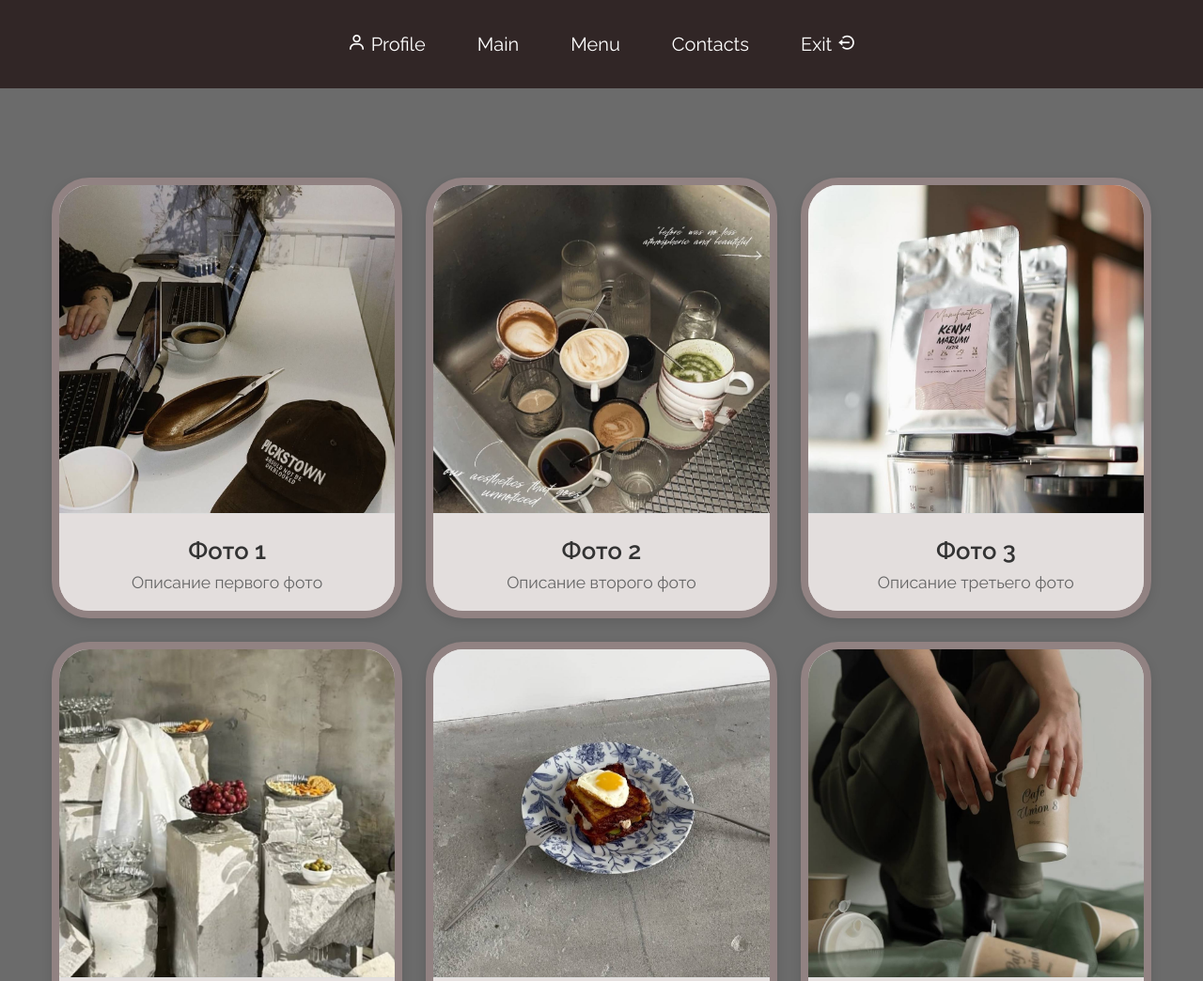
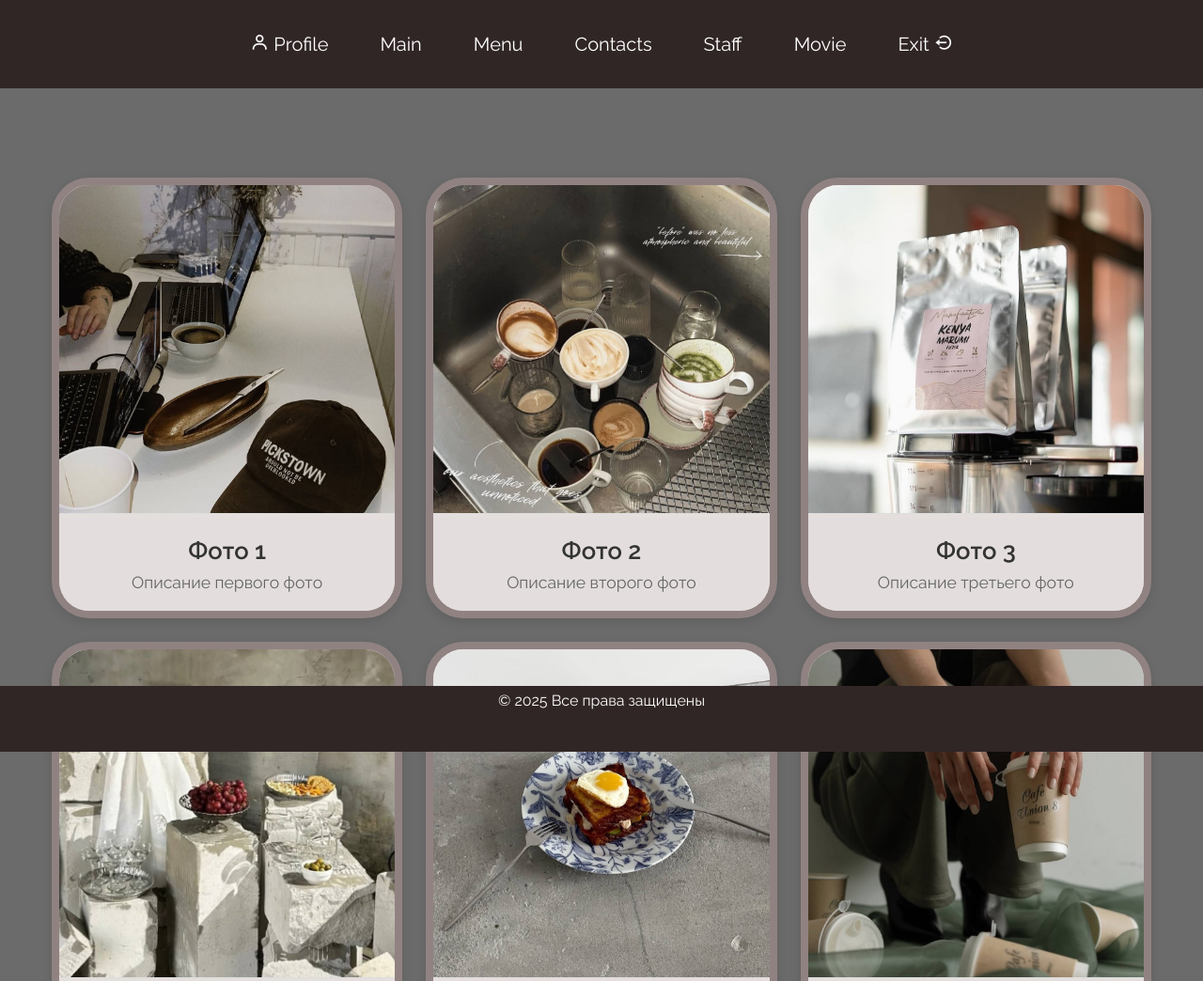
Before and after one commit to kwapetta2/mysite, a website: page gal.html in a window 1280 px wide. Shown: the top 1044 px of the page at 94% size. Drawn offline with nearby package versions, Linux system fonts and the light colour scheme.

Commit message:
Update gal.html
Добавление нижней строки

```diff
--- a/gal.html
+++ b/gal.html
@@ -24,6 +24,9 @@
                     </ul>
                 </li>
                 <li><a href="contact.html"> Contacts </a></li>
+
+                <li><a href="ctaf.html">Staff</a></li>
+                <li><a href="movie_night.html">Movie</a></li>
                 <li><a href="index.html">Exit <i class='bx bx-log-out-circle'></i></a></li>
             </ul>
         </nav>
@@ -78,6 +81,11 @@
         </div>
     </div>
 
-    <link href="https://fonts.googleapis.com/css2?family=Poppins:wght@400;600&display=swap" rel="stylesheet">
+    <link href="https://fonts.googleapis.com/css2?family=Poppins:wght@400;600&display=swap" rel="stylesheet">\
+    <footer>
+        <div class="bottom-strip">
+          © 2025 Все права защищены
+        </div>
+      </footer>
 </body>
 </html>
```
